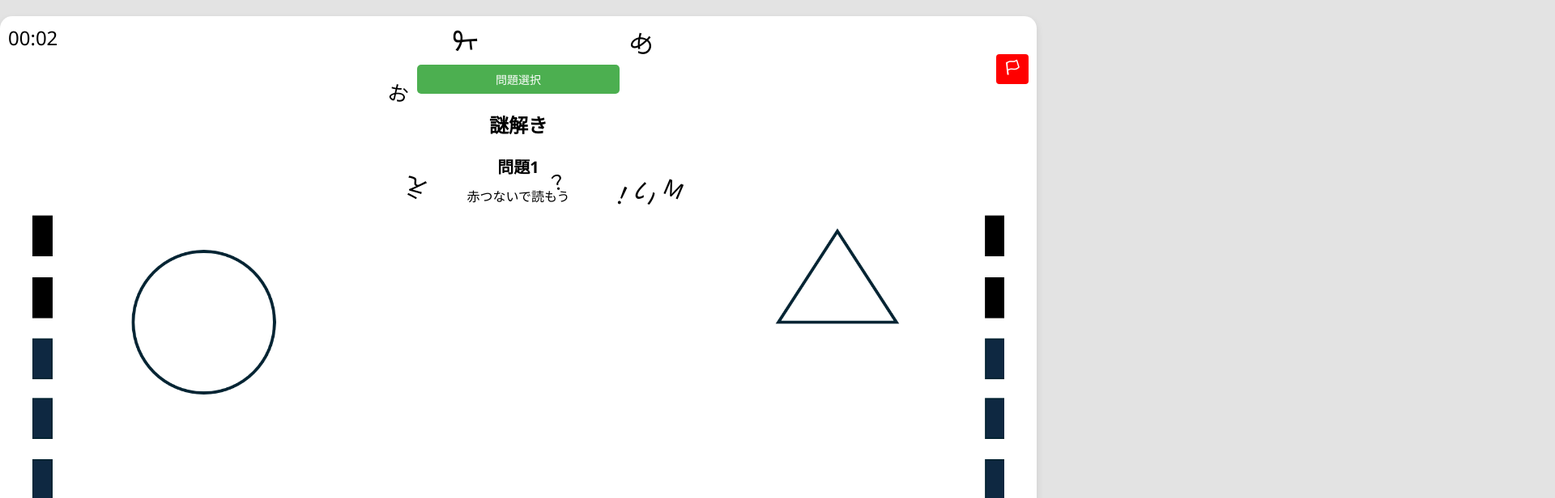
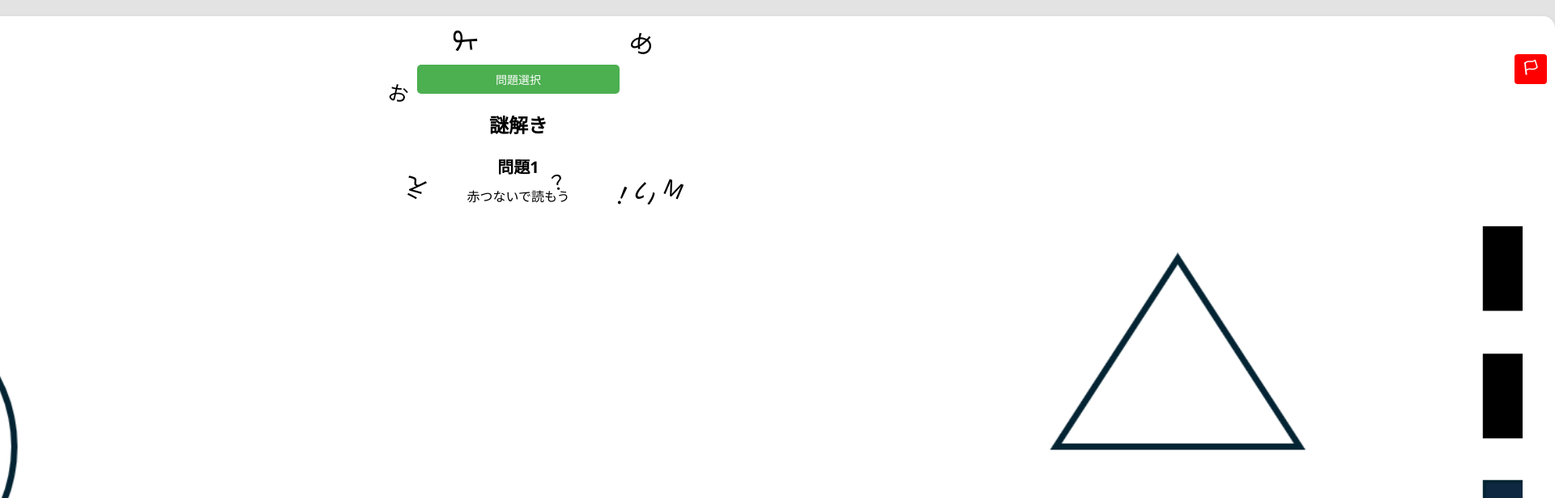
Before and after one commit to uni-sy/nazo, a plain HTML site: page index.html in a window 1280 px wide. Both pictures are taken after a click on the button "スタート". Shown: the top 616 px of the page at 81% size, 1920 px wide, since content can reach past the window. Drawn offline with Linux system fonts and the light colour scheme.

Commit message:
Update style.css

```diff
--- a/style.css
+++ b/style.css
@@ -16,8 +16,8 @@ body {
     padding: 40px;
     border-radius: 15px;
     box-shadow: 0 4px 10px rgba(0, 0, 0, 0.1);
-    width: 100%;
-    height: 95%;
+    width: 200%;
+    height: 200%;
     box-sizing: border-box;
     margin-top: 20px;
     position: relative;
```
